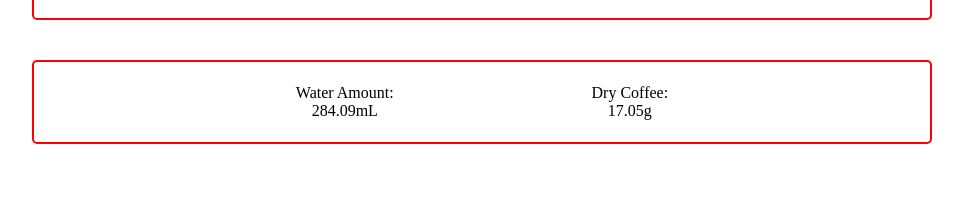
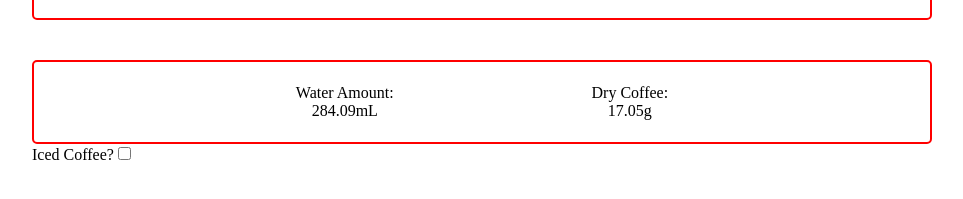
Before and after one commit to spark-c/coffee-calculator, a React (Create React App) app: page / in a window 1280 px wide. Shown: the part 391-590 px from the top of the page, without its empty margins (158-1121 px from the left). Built offline with nearby package versions, Linux system fonts and the light colour scheme.

Commit message:
added 'Iced Coffee?' checkbox to calculator, unwired'

```diff
--- a/src/components/Calculator.js
+++ b/src/components/Calculator.js
@@ -80,8 +80,12 @@ const Calculator = ({ target, params }) => {
     });
 
     return (
-        <div className="bar calculator">
-            {renderThis}
+        <div>
+            <div className="bar calculator">
+                {renderThis}
+            </div>
+            <label>Iced Coffee?</label>
+            <input type="checkbox" name="iced" value="iced"></input>
         </div>
     );
 };
```
